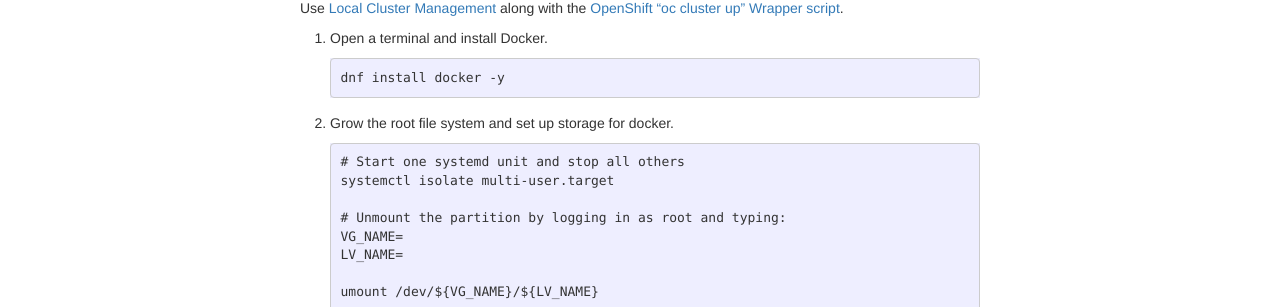
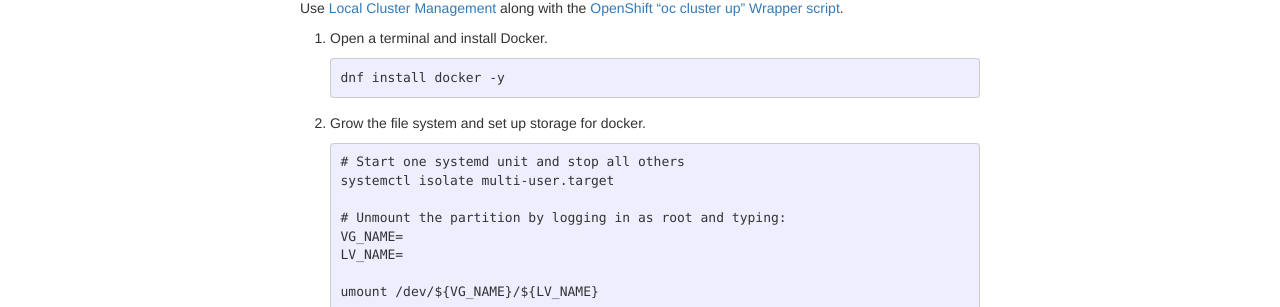
Before and after one commit to ecwpz91/ecwpz91.github.io, a Jekyll site: the page built from _posts/2017-09-08-CloudForms via OpenShift using Docker.md, in a window 1280 px wide and 900 px high. Shown: the part 417-724 px from the top of the window. Built offline with Jekyll 4.4.1, drawn with Linux system fonts in a browser that asks for light colours; nearby versions of some CDN libraries.

Commit message:
Updated format and grammar

```diff
--- a/_posts/2017-09-08-CloudForms via OpenShift using Docker.md
+++ b/_posts/2017-09-08-CloudForms via OpenShift using Docker.md
@@ -16,7 +16,7 @@
 
        dnf install docker -y
 
-2. Grow the root file system and set up storage for docker.
+2. Grow the file system and set up storage for docker.
 
        # Start one systemd unit and stop all others
        systemctl isolate multi-user.target
```
